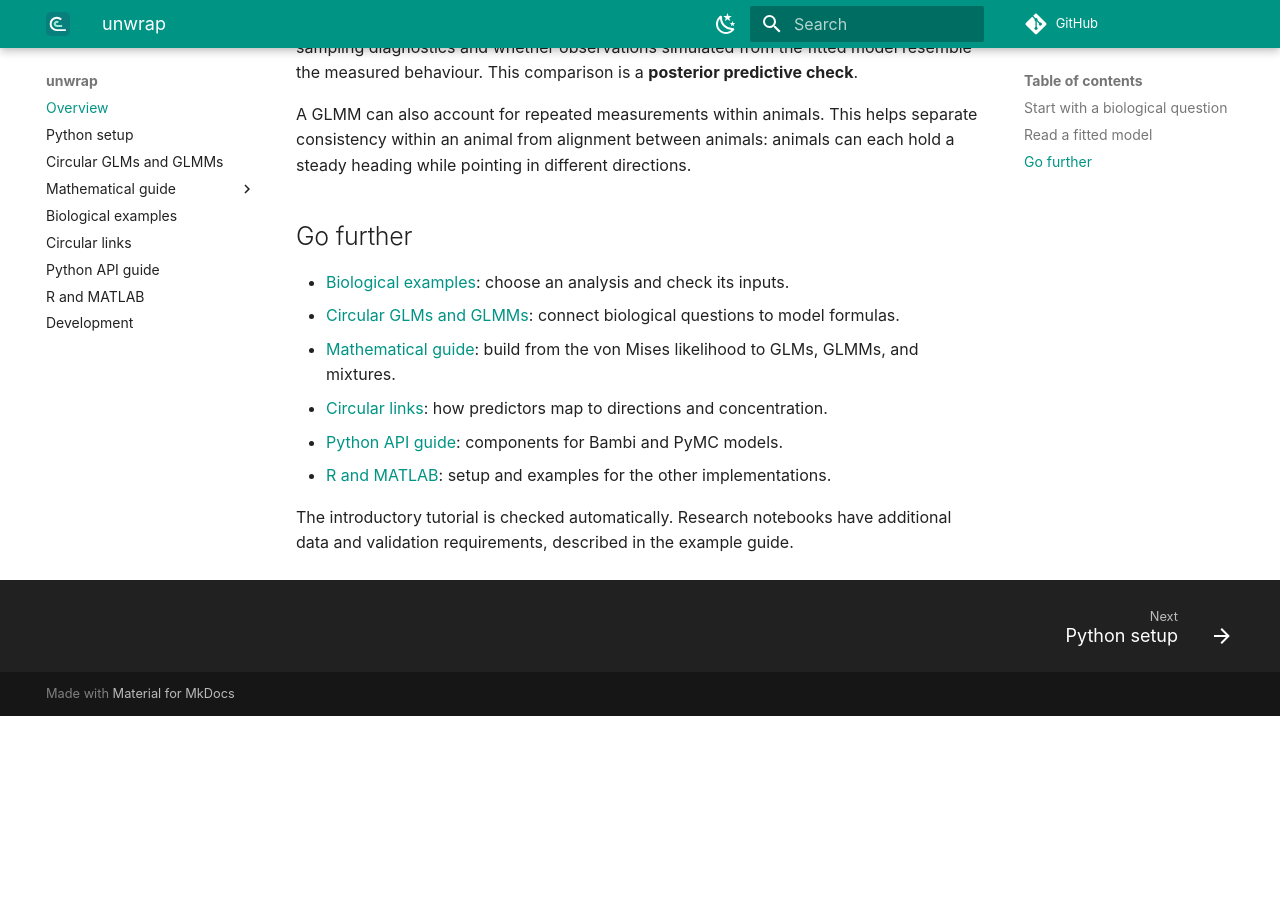
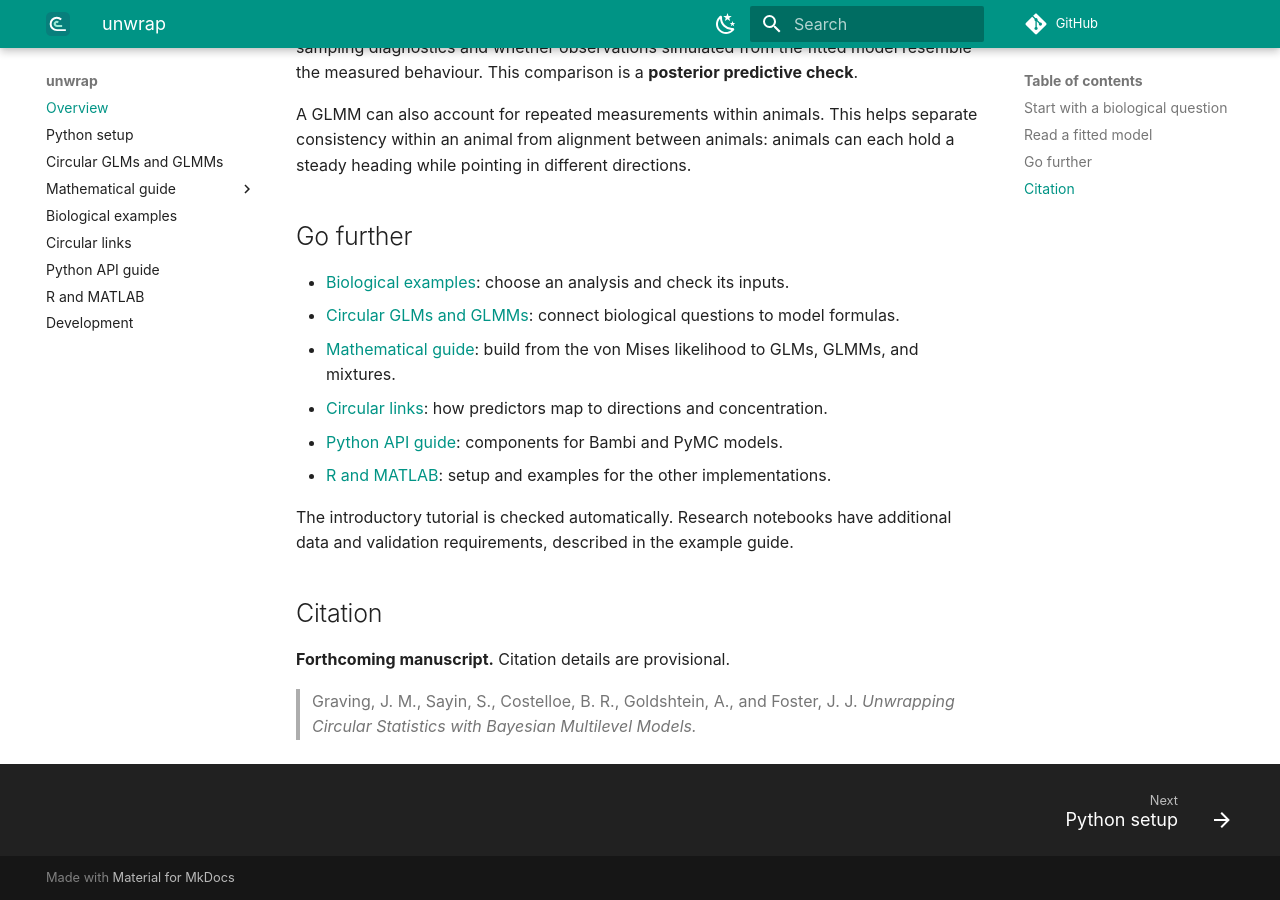
Before and after one commit to jgraving/unwrap, an MkDocs documentation site: the page built from docs/index.md, in a window 1280 px wide and 900 px high, scrolled down 1631 px. Built offline with MkDocs 1.6.1 and Material for MkDocs 9.7.7, drawn with Linux system fonts in a browser that asks for light colours; comment, search, counter and statistics services are not loaded; before the commit the page ends 2347 px from its top, so only the background shows below that.

Commit message:
docs: add a provisional forthcoming-manuscript citation

```diff
--- a/docs/index.md
+++ b/docs/index.md
@@ -75,3 +75,10 @@ can each hold a steady heading while pointing in different directions.
 
 The introductory tutorial is checked automatically. Research notebooks have
 additional data and validation requirements, described in the example guide.
+
+## Citation
+
+**Forthcoming manuscript.** Citation details are provisional.
+
+> Graving, J. M., Sayin, S., Costelloe, B. R., Goldshtein, A., and Foster, J. J.
+> *Unwrapping Circular Statistics with Bayesian Multilevel Models.*
```
Also changed, not shown: README.md (+7 -0 lines).
